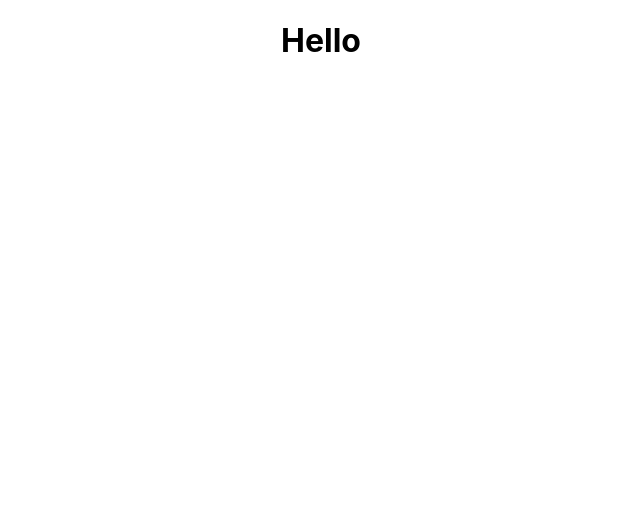
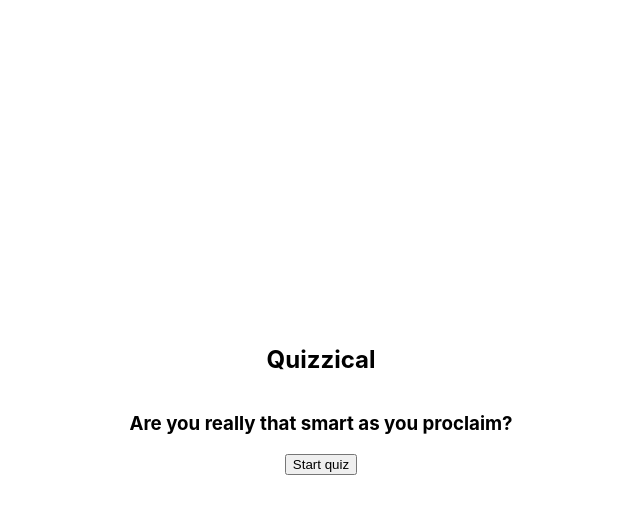
Before and after one commit to cruzrafaelx/quizzical, a React (Create React App) app: page / in a window 1280 px wide. Shown: the top 514 px of the page, without its empty margins (319-959 px from the left). Built offline with nearby package versions, Linux system fonts and the light colour scheme.

Commit message:
add start state and landing and question pages

```diff
--- a/public/index.html
+++ b/public/index.html
@@ -9,6 +9,11 @@
       name="description"
       content="Web site created using create-react-app"
     />
+
+    <!-- Google Fonts -->
+    <link rel="preconnect" href="https://fonts.googleapis.com">
+    <link rel="preconnect" href="https://fonts.gstatic.com" crossorigin>
+    <link href="https://fonts.googleapis.com/css2?family=Karla:ital,wght@0,200..800;1,200..800&display=swap" rel="stylesheet">
     <link rel="apple-touch-icon" href="%PUBLIC_URL%/logo192.png" />
     <!--
       manifest.json provides metadata used when your web app is installed on a
--- a/src/App.css
+++ b/src/App.css
@@ -1,3 +1,26 @@
 .App {
-  text-align: center;
+  box-sizing: border-box;
+  margin: 0;
+  overflow: hidden;
+
 }
+
+.landing-container{
+  display: flex;
+  flex-direction: column;
+  justify-content: center;
+  align-items: center;
+  height: 100vh;
+  width: 100vw;
+}
+
+.questions-container{
+  height: 100vh;
+  width: 600px;
+  margin: 0 auto;
+  border: 1px solid black;
+  display: flex;
+  flex-direction: column;
+  justify-content: center;
+  align-items: center;
+}
--- a/src/App.js
+++ b/src/App.js
@@ -1,9 +1,24 @@
 import './App.css';
+import React from 'react';
+import Landing from './Components/Landing';
+import Questions from './Components/Questions';
+import {useState, useEffect} from 'react'
 
 function App() {
+
+  const [start, setStart] = useState(false)
+
+  const toggleStart = () => {
+    setStart(prevStart => !prevStart)
+  }
+
+  console.log(start)
+
   return (
     <div className="App">
-      <h1>Hello</h1>
+      {!start
+       ? <Landing start={toggleStart} />
+       :  <Questions />}
     </div>
   );
 }
--- /dev/null
+++ b/src/Components/Landing.js
@@ -0,0 +1,14 @@
+import React from "react";
+
+export default function Landing({start}){
+
+      return(
+
+            <section className="landing-container">
+                  <h1>Quizzical</h1>
+                  <h3>Are you really that smart as you proclaim?</h3>
+                  <button onClick={start}>Start quiz</button>
+            </section>
+
+      )
+}
--- /dev/null
+++ b/src/Components/Questions.js
@@ -0,0 +1,11 @@
+import React from "react";
+
+export default function Questions(){
+
+
+      return(
+            <section className="questions-container" >
+                  <p>here are the questions</p>
+            </section >
+      )
+}
```
